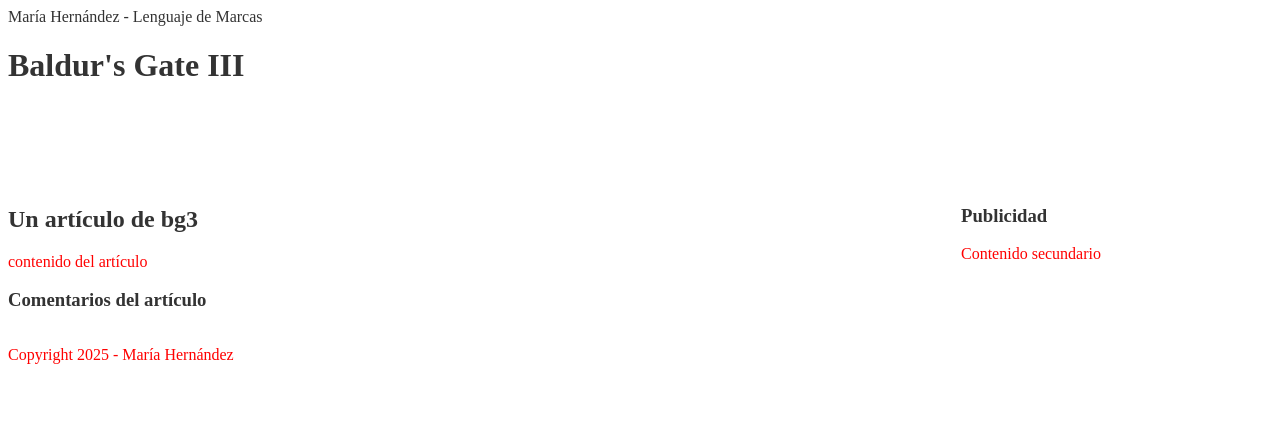
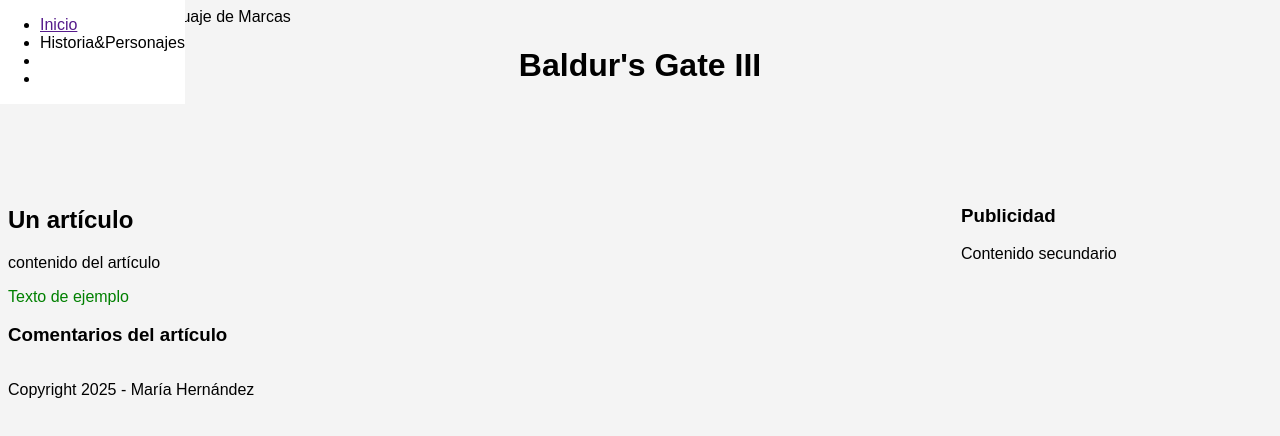
Before and after one commit to mhs0018/Maria_Hernandez_MiWeb, a plain HTML site: page index.html in a window 1280 px wide. Drawn offline with Linux system fonts and the light colour scheme; files that its build step writes are made by us from their sources.

Commit message:
tematica y fallos

```diff
--- /dev/null
+++ b/css/estilos.css
@@ -0,0 +1,59 @@
+body {
+  font-family: Arial, sans-serif;
+  background-color: #f4f4f4;
+}
+p {
+  color: black;
+}
+.texto-verde {
+  color: green;
+}
+nav {
+  position: fixed;
+  top: 0;
+  left: 0;
+  width: 100;
+  background-color: white;
+  box-shadow: 0 2px 5px rgba (0, 0, 0, 0.1);
+  z-index: 100;
+}
+main {
+  display: grid;
+  grid-template-columns: 3fr 1fr;
+  gap: 20px;
+  padding-top: 80px;
+}
+.parrafo-justificado {
+  text-align: justify;
+  letter-spacing: 0.5px;
+  text-transform: capitalize;
+}
+* {
+  box-sizing: border-box;
+}
+.mi-caja {
+  width: 300px;
+  padding: 20px;
+  border: 5px solid red;
+  margin: 10px;
+}
+.hero section {
+  background-image: url();
+  background-repeat: no-repeat;
+  background-position: center center;
+  background-size: cover;
+  height: 400px;
+}
+ul ul {
+  list-style-type: circle;
+}
+.mi-tabla {
+  border-collapse: collapse;
+  width: 100%;
+}
+.mi-tabla th,
+.mi-tabla td {
+  border: 1px solid #ccc;
+  padding: 8px;
+  vertical-align: middle;
+}
--- a/estilos.css
+++ /dev/null
@@ -1,60 +0,0 @@
-body {
-    color: #333;
-}
-p {
-    color:red;
-}
-.texto-verde {
-    color: green;
-}
-p {
-
-}
-nav {
-    position: fixed;
-    top: 0;
-    left: 0;
-    width: 100;
-    background-color: white;
-    box-shadow: 0 2px 5px rgba (0,0,0,0.1);
-    z-index: 100;
-    }
-main {
-    display: grid;
-    grid-template-columns: 3fr 1fr;
-    gap: 20px;
-    padding-top: 80px;
-    }
-.parrafo-justificado {
-    text-align: justify;
-    letter-spacing: 0.5px;
-    text-transform: capitalize;
-}
-* {
-    box-sizing: border-box;
-}
-.mi-caja {
-    width: 300px;
-    padding: 20px;
-    border: 5px solid red;
-    margin: 10px;
-}
-.hero section {
-    background-image: url();
-    background-repeat: no-repeat;
-    background-position: center center;
-    background-size: cover;
-    height: 400px;
-}
-ul ul {
-    list-style-type: circle;
-}
-.mi-tabla {
-    border-collapse: collapse;
-    width: 100%;
-}
-.mi-tabla th, .mi-tabla td {
-    border: 1px solid #ccc;
-    padding: 8px;
-    vertical-align: middle;
-}
--- a/index.html
+++ b/index.html
@@ -4,33 +4,24 @@
     <meta charset="UTF-8" />
     <meta name="viewport" content="width=device-width, initial-scale=1.0" />
     <title>Mi Página Web</title>
-    <link rel="stylesheet" href="css/estilos.css">
+    <link rel="stylesheet" href="css/estilos.css" />
   </head>
-  <body {
-          font-family: Arial, sans-serif;
-          background-color: #f4f4f4;
-        }>
+  <body>
     <header>María Hernández - Lenguaje de Marcas</header>
-    <h1>Baldur's Gate III</h1>
-    <nav {
-            position: fixed;
-            top: 0;
-            left: 0;
-            width: 100;
-            background-color: white;
-            box-shadow: 0 2px 5px rgba (0,0,0,0.1);
-            z-index: 100;
-        }>
+    <h1 style="text-align: center">Baldur's Gate III</h1>
+    <nav>
+      <ul>
+        <li><a href="">Inicio</a></li>
+        <li><a href=""></a>Historia&Personajes</li>
+        <li><a href=""></a></li>
+        <li><a href=""></a></li>
+      </ul>
     </nav>
-    <main {
-      display: grid;
-      grid-template-colums: 3fr 1fr;
-      gap: 20px;
-      padding-top: 80px;
-    }>
+    <main>
       <article>
-        <h2>Un artículo de bg3</h2>
+        <h2>Un artículo</h2>
         <p>contenido del artículo</p>
+        <p class="texto-verde">Texto de ejemplo</p>
         <section>
           <h3>Comentarios del artículo</h3>
         </section>
```
Also changed, not shown: contacto.html (added, +11 -0 lines).
